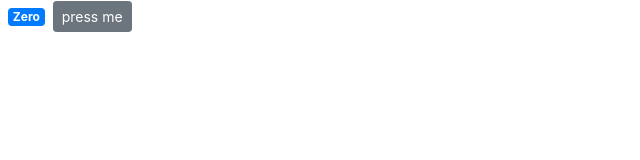
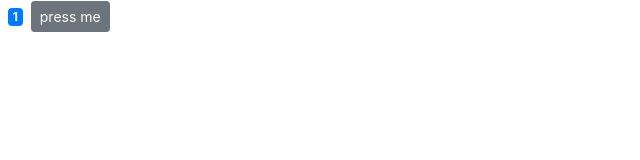
Before and after one commit to talentamaulana10/counter-app, a React (Create React App) app: page / in a window 1280 px wide. Shown: the top 160 px of the page, without its empty margins (0-640 px from the left). Built offline with nearby package versions, Linux system fonts and the light colour scheme.

Commit message:
Rendering Classes Dynamically

```diff
--- a/src/components/counter.jsx
+++ b/src/components/counter.jsx
@@ -2,12 +2,12 @@ import React, { Component } from "react";
 
 export default class Counter extends Component {
   state = {
-    count: 0
+    count: 1
   };
   render() {
     return (
       <div>
-        <span className="badge badge-primary m-2">{this.formatCount()}</span>
+        <span className={this.getBadgeClasses()}>{this.formatCount()}</span>
         <button className="btn btn-secondary btn-sm">press me</button>
       </div>
     );
```
